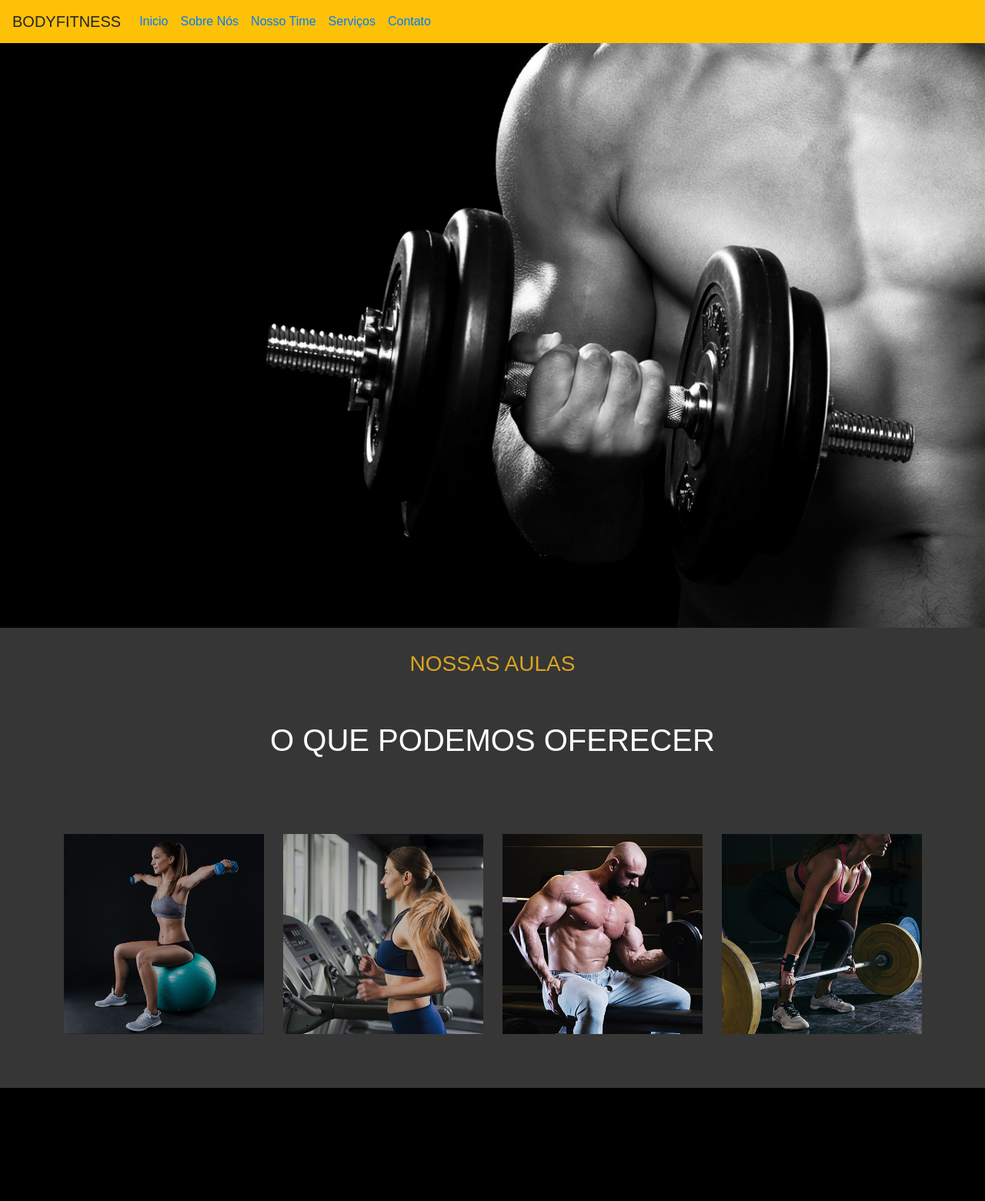
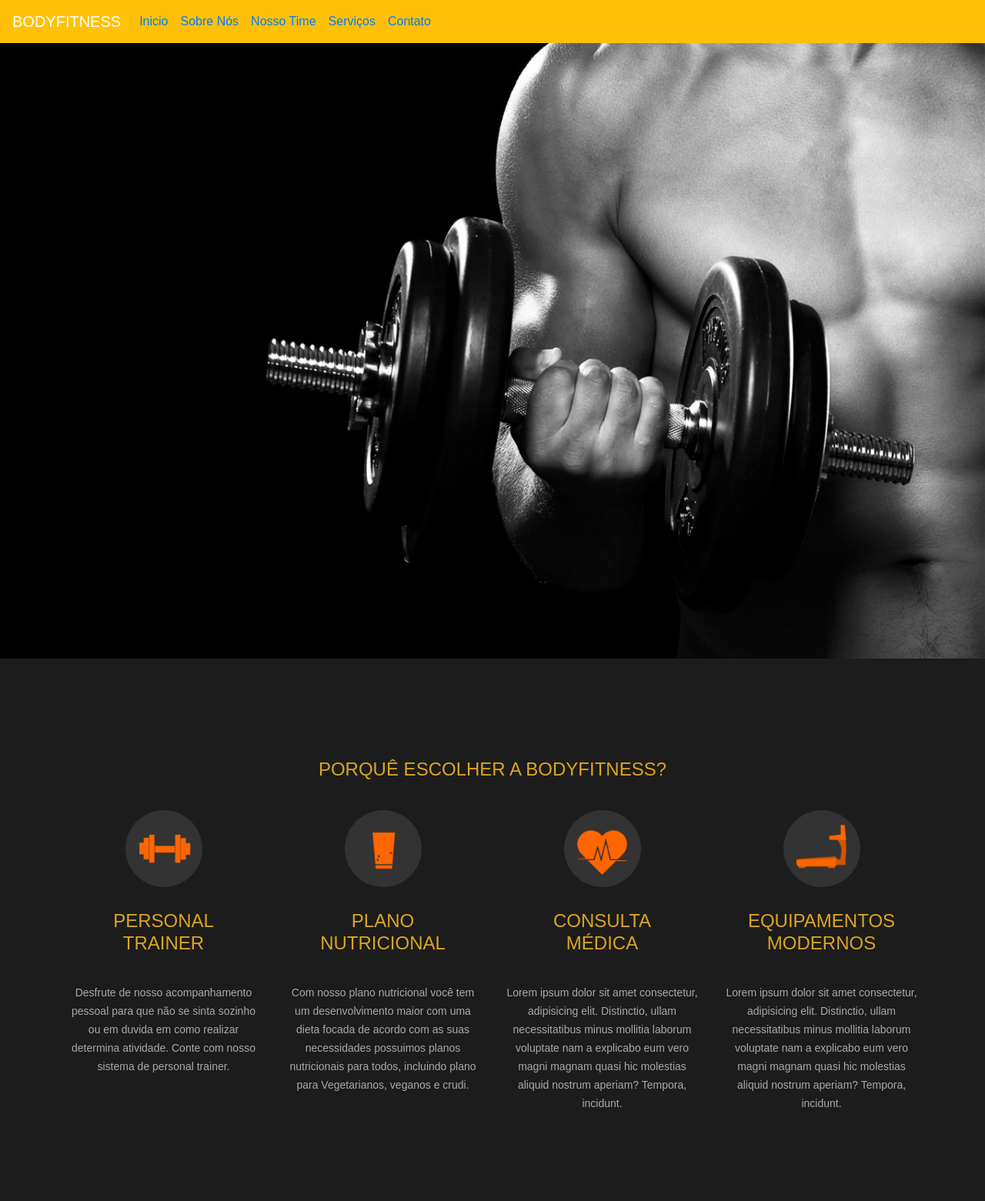
Before and after one commit to BodyFitness/BodyFitness.github.io, a PHP site: page / in a window 1280 px wide. Shown: the whole page at 77% size. Before the commit the page ends 1414 px from the top, so only its background shows below. Run offline with PHP 8.4, Linux system fonts and the light colour scheme.

Commit message:
Some changes to fix problems

```diff
--- a/css/estilo.css
+++ b/css/estilo.css
@@ -5,6 +5,7 @@
     text-decoration: none;
     list-style: none;
     box-sizing: border-box;
+    color: white;
 }
 
 /* CSS NAVBAR*/
@@ -17,6 +18,7 @@ nav{
     padding: 0 10px;
     font-weight: bold;
 }
+
 
 label{
     color: #fff;
@@ -45,7 +47,7 @@ nav ul li a{
     align-items: center;
     /*background: url(../img/banner.jpg); */
     width: 100%;
-    height: 95vh;
+    height: 100vh;
     background-size: cover;
     background-repeat: no-repeat;
     background-position: center;
@@ -58,18 +60,38 @@ nav ul li a{
     justify-content: center;
 }
 
-#one h3, #two h3,  #banner-2 h3{
+#one h4, #two h4,  #banner-2 h4{
     text-align: center;
     color: #DAA520;
     padding: 30px;
     text-transform: uppercase;
 }
 
-#one h1, #two h1, #banner-2 h1{
-    text-align: center;
-    color: #fff;
-    padding: 20px;
-    text-transform: uppercase;
+
+
+.info img
+{
+    width: 100px;
+}
+
+.info h4
+{
+    text-align: left;
+}
+
+.secao1 h1
+{
+    color: white;
+}
+
+.secao1 p
+{
+    font-size: 14px;
+    font-family: "Muli", sans-serif;
+    color: #a9a9a9;
+    font-weight: 400;
+    line-height: 24px;
+    margin: 0 0 15px 0;
 }
 
 .icons{
--- a/index.php
+++ b/index.php
@@ -15,7 +15,7 @@
 	<img src="img/wallpaper.jpg" alt="Wallpaper">
 </section>
 
-<?php include("section_two.php"); ?>
+<?php include("section_one.php"); ?>
 
 </section>
 
--- a/section_one.php
+++ b/section_one.php
@@ -4,34 +4,70 @@
 	<meta charset="utf-8">
 	<meta name="viewport" content="width=device-width, initial-scale=1.0">
 	<title>BodyFitness</title>
-	<link rel="stylesheet" type="text/css" href="css/estilo.css">
+    <link rel="stylesheet" type="text/css" href="css/estilo.css">
+    <link rel="stylesheet" type="text/css" href="css/bootstrap.css">
 
 </head>
 <body>
 
-    <section id="one">
+    <section class="secao1" id="one">
+        <div class="container">
+            <div class="row">
+                <h4>Porquê escolher a BodyFitness?</h4>
+            </div>
+            <div class="row">
+                <div class="col-3">
+                    <div class="info">
+                        <img src="img/icon-barra.png" alt="Barra">
+                        <h4>Personal Trainer</h4>
+                        <p>Desfrute de nosso acompanhamento pessoal para que
+                            não se sinta sozinho ou em duvida em como realizar
+                            determina atividade. Conte com nosso sistema de
+                            personal trainer.
+                        </p>
+                    </div>
+                </div>
 
-            <h3>Porquê nos escolher?</h3>
-            <h1>Empurre seus limites para a frente</h1>
+                <div class="col-3">
+                    <div class="info">
+                        <img src="img/icon-copo.png" alt="Copo">
+                        <h4>Plano Nutricional</h4>
+                        <p>Com nosso plano nutricional você tem um desenvolvimento
+                            maior com uma dieta focada de acordo com as suas necessidades
+                            possuimos planos nutricionais para todos, incluindo plano para
+                            Vegetarianos, veganos e crudi.
 
-            <div class="icons">
-                <div class="img">
-                    <img src="img/icon.png">
-                    <h2>??????????</h2>
+                        </p>
+                    </div>
                 </div>
-                <div class="img">
-                    <img src="img/icon.png">
-                    <h2>??????????</h2>
+
+                <div class="col-3">
+                    <div class="info">
+                        <img src="img/icon-heart.png" alt="Coração">
+                        <h4>Consulta Médica</h4>
+                        <p>Lorem ipsum dolor sit amet consectetur, adipisicing elit.
+                            Distinctio, ullam necessitatibus minus mollitia
+                            laborum voluptate nam a explicabo eum vero magni magnam
+                            quasi hic molestias aliquid nostrum aperiam? Tempora, incidunt.</p>
+                    </div>
                 </div>
-                <div class="img">
-                    <img src="img/icon.png">
-                    <h2>??????????</h2>
+
+                <div class="col-3">
+                    <div class="info">
+                        <img src="img/icon-esteira.png" alt="esteira">
+                        <h4>Equipamentos Modernos</h4>
+                        <p>Lorem ipsum dolor sit amet consectetur, adipisicing elit.
+                            Distinctio, ullam necessitatibus minus mollitia
+                            laborum voluptate nam a explicabo eum vero magni magnam
+                            quasi hic molestias aliquid nostrum aperiam? Tempora, incidunt.</p>
+                    </div>
                 </div>
-                <div class="img">
-                    <img src="img/icon.png">
-                    <h2>??????????</h2>
-                </div>
+
             </div>
+        </div>
+
+
+
 
     </section>
 
```
